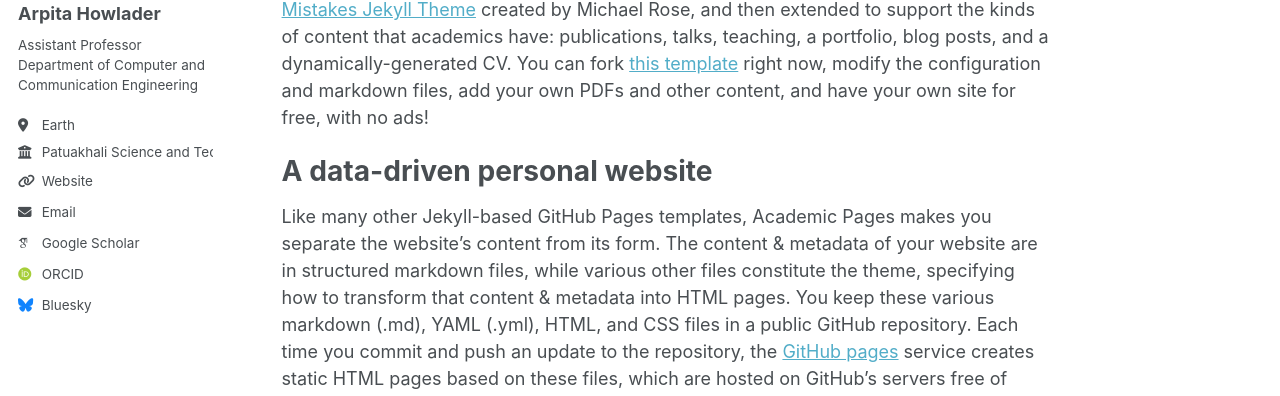
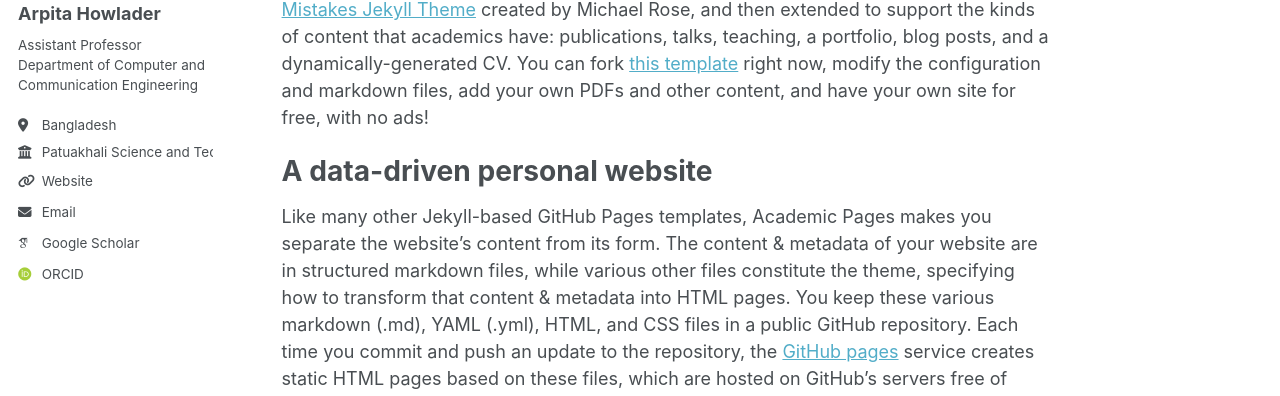
Before and after one commit to arpitahowlader/arpitahowlader.github.io, a Jekyll site: the page built from _pages/about.md, in a window 1280 px wide. Shown: the part 288-684 px from the top of the page. Built offline with Jekyll 4.4.1, drawn with Linux system fonts in a browser that asks for light colours; some web fonts are replaced.

Commit message:
Update _config.yml

```diff
--- a/_config.yml
+++ b/_config.yml
@@ -25,7 +25,7 @@
   name             : "Arpita Howlader"
   pronouns         : # example: "she/her"
   bio              : "Assistant Professor Department of Computer and Communication Engineering"
-  location         : "Earth"
+  location         : "Bangladesh"
   employer         : "Patuakhali Science and Technology University"
   uri              : "https://pstu.ac.bd/faculty/faculty-of-computer-science-and-engineering"
   email            : "arpita.cse@pstu.ac.bd"
@@ -49,7 +49,7 @@
   stackoverflow    : # User number or user number and name (i.e., use "1" or "1/jeff-atwood")
 
   # Social media
-  bluesky          : "bsky.app" # Replace this with you Bluesky username
+  bluesky          : #"bsky.app" # Replace this with you Bluesky username
   facebook         : # Username
   flickr           : # Username
   foursquare       : # Username
```
